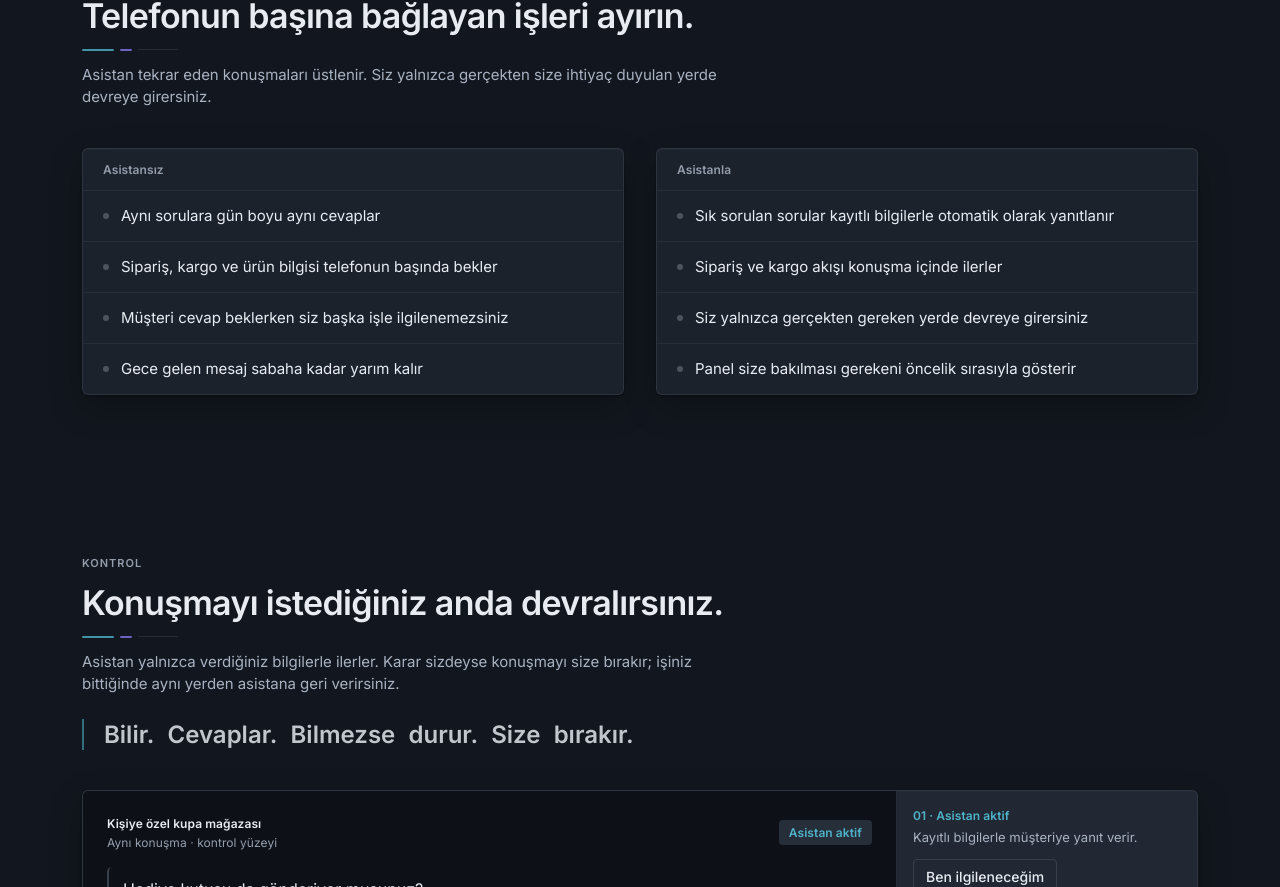
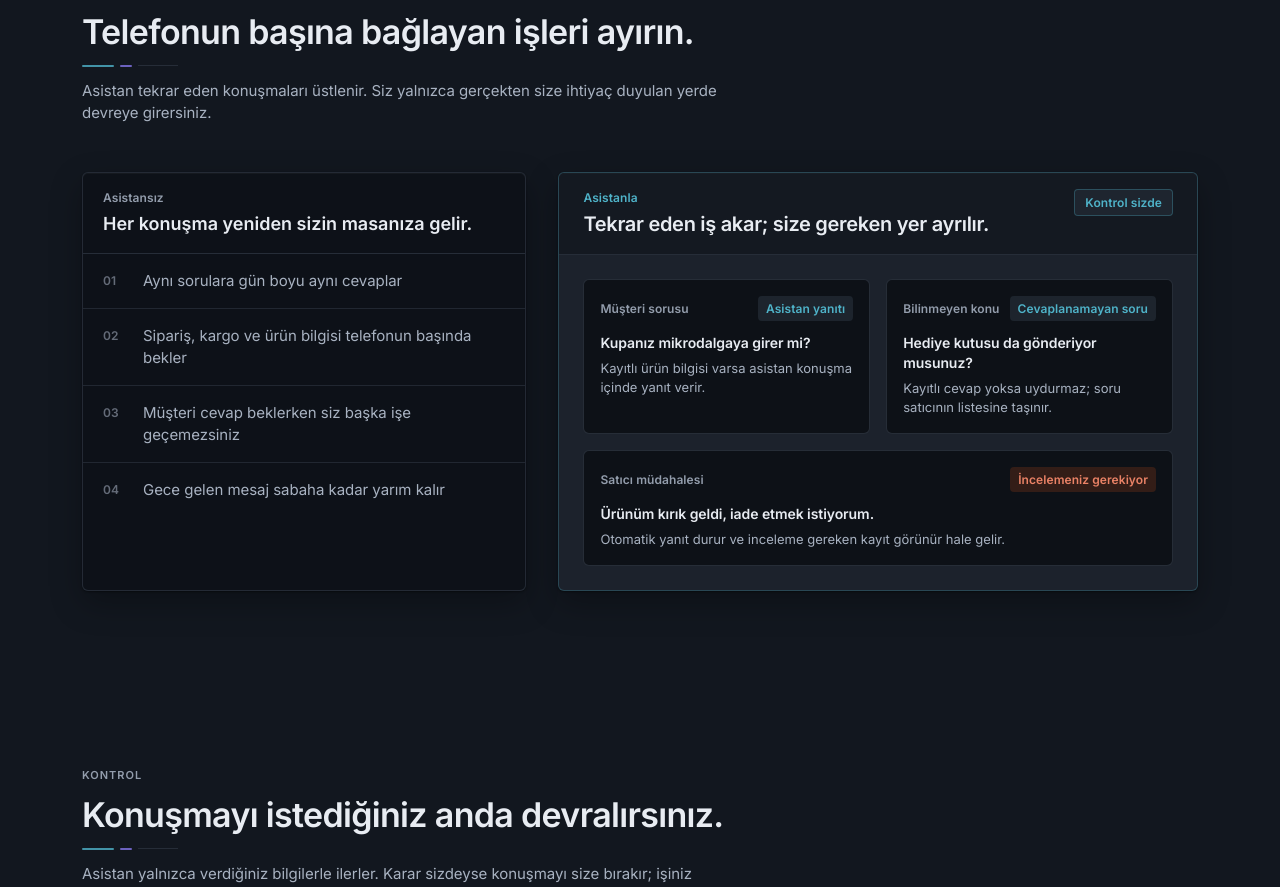
Before and after one commit to keremm44/whatsapp-assistant, a Next.js app in the folder frontend/: page / in a window 1280 px wide. Shown: the part 863-1750 px from the top of the page. Built offline with nearby package versions, Linux system fonts and the light colour scheme; no server answers.

Commit message:
frontend: strengthen assisted day contrast hierarchy

```diff
--- a/frontend/src/components/marketing/day-contrast.tsx
+++ b/frontend/src/components/marketing/day-contrast.tsx
@@ -4,73 +4,142 @@ import { MarketingReveal } from "@/components/marketing/marketing-motion";
 import { MarketingSectionHeading } from "@/components/marketing/section-heading";
 
 /**
- * "Şimdi / Asistanla" — the value section that answers
- * "bu gerçekten işimi azaltır mı, yoksa yönetmem gereken yeni bir
- * yazılım mı?" by contrasting the seller's day, not by listing features.
- *
- * The two columns are ledger-like lists separated by rules — no badges,
- * no metrics, no invented numbers, and no success/warning hues (colour
- * states are reserved for real record states in the product).
+ * Value contrast — deliberately asymmetric. "Asistansız" is compressed
+ * and task-heavy; "Asistanla" gets more room and real product artefacts
+ * so the improvement is felt before it is read. Colour semantics stay
+ * neutral: no invented success green or warning state.
  */
 export function DayContrast() {
   return (
-    <section id="nasil-calisir" className="mx-auto w-full max-w-[1180px] scroll-mt-20 px-4 py-16 md:px-6 md:py-20 lg:px-8">
+    <section
+      id="nasil-calisir"
+      className="mx-auto w-full max-w-[1180px] scroll-mt-20 px-4 py-16 md:px-6 md:py-24 lg:px-8"
+    >
       <MarketingSectionHeading
         eyebrow="Yük"
         title="Telefonun başına bağlayan işleri ayırın."
         description="Asistan tekrar eden konuşmaları üstlenir. Siz yalnızca gerçekten size ihtiyaç duyulan yerde devreye girersiniz."
       />
 
-      <MarketingReveal className="mt-10 grid gap-6 lg:grid-cols-2 lg:gap-8">
-        <ContrastColumn
-          label="Asistansız"
-          items={[
-            "Aynı sorulara gün boyu aynı cevaplar",
-            "Sipariş, kargo ve ürün bilgisi telefonun başında bekler",
-            "Müşteri cevap beklerken siz başka işle ilgilenemezsiniz",
-            "Gece gelen mesaj sabaha kadar yarım kalır",
-          ]}
-        />
-        <ContrastColumn
-          label="Asistanla"
-          items={[
-            "Sık sorulan sorular kayıtlı bilgilerle otomatik olarak yanıtlanır",
-            "Sipariş ve kargo akışı konuşma içinde ilerler",
-            "Siz yalnızca gerçekten gereken yerde devreye girersiniz",
-            "Panel size bakılması gerekeni öncelik sırasıyla gösterir",
-          ]}
-        />
-      </MarketingReveal>
+      <div className="mt-12 grid gap-6 lg:grid-cols-[0.82fr_1.18fr] lg:items-stretch lg:gap-8">
+        <MarketingReveal>
+          <WithoutAssistant />
+        </MarketingReveal>
+        <MarketingReveal>
+          <WithAssistant />
+        </MarketingReveal>
+      </div>
     </section>
   );
 }
 
-function ContrastColumn({
-  label,
-  items,
-}: {
-  label: string;
-  items: string[];
-}) {
+function WithoutAssistant() {
+  const items = [
+    "Aynı sorulara gün boyu aynı cevaplar",
+    "Sipariş, kargo ve ürün bilgisi telefonun başında bekler",
+    "Müşteri cevap beklerken siz başka işe geçemezsiniz",
+    "Gece gelen mesaj sabaha kadar yarım kalır",
+  ];
+
   return (
-    <div className="overflow-hidden rounded-sheet border border-boundary/60 bg-raised shadow-surface">
-      <p className="border-b border-divider px-5 py-3 type-meta font-semibold text-muted-foreground">
-        {label}
-      </p>
-      <ul role="list" className="divide-y divide-divider">
-        {items.map((item) => (
-          <li
-            key={item}
-            className="flex items-start gap-3 px-5 py-3.5 type-body text-foreground"
-          >
+    <div className="h-full overflow-hidden rounded-sheet border border-boundary/55 bg-recessed/75 shadow-surface">
+      <div className="border-b border-divider px-5 py-4">
+        <p className="type-meta font-semibold text-muted-foreground">Asistansız</p>
+        <p className="mt-1 font-heading text-lg font-semibold text-foreground">
+          Her konuşma yeniden sizin masanıza gelir.
+        </p>
+      </div>
+      <ul role="list" className="divide-y divide-divider/80">
+        {items.map((item, index) => (
+          <li key={item} className="grid grid-cols-[28px_minmax(0,1fr)] gap-3 px-5 py-4">
             <span
               aria-hidden="true"
-              className="mt-2 h-1.5 w-1.5 shrink-0 rounded-full bg-muted-foreground/40"
-            />
-            <span>{item}</span>
+              className="type-meta mt-0.5 font-semibold text-muted-foreground/65"
+            >
+              0{index + 1}
+            </span>
+            <span className="type-body text-muted">{item}</span>
           </li>
         ))}
       </ul>
     </div>
   );
 }
+
+function WithAssistant() {
+  return (
+    <div className="h-full overflow-hidden rounded-sheet border border-primary/25 bg-raised shadow-surface">
+      <div className="flex flex-wrap items-start justify-between gap-4 border-b border-divider bg-chrome/35 px-5 py-4 sm:px-6">
+        <div>
+          <p className="type-meta font-semibold text-primary">Asistanla</p>
+          <p className="mt-1 font-heading text-xl font-semibold tracking-[-0.015em] text-foreground">
+            Tekrar eden iş akar; size gereken yer ayrılır.
+          </p>
+        </div>
+        <span className="rounded-control border border-primary/30 bg-selected/60 px-2.5 py-1 type-meta font-semibold text-primary">
+          Kontrol sizde
+        </span>
+      </div>
+
+      <div className="grid gap-4 p-5 sm:p-6 md:grid-cols-2">
+        <ProductArtefact
+          eyebrow="Müşteri sorusu"
+          title="Kupanız mikrodalgaya girer mi?"
+          body="Kayıtlı ürün bilgisi varsa asistan konuşma içinde yanıt verir."
+          emphasis="Asistan yanıtı"
+        />
+        <ProductArtefact
+          eyebrow="Bilinmeyen konu"
+          title="Hediye kutusu da gönderiyor musunuz?"
+          body="Kayıtlı cevap yoksa uydurmaz; soru satıcının listesine taşınır."
+          emphasis="Cevaplanamayan soru"
+        />
+        <ProductArtefact
+          eyebrow="Satıcı müdahalesi"
+          title="Ürünüm kırık geldi, iade etmek istiyorum."
+          body="Otomatik yanıt durur ve inceleme gereken kayıt görünür hale gelir."
+          emphasis="İncelemeniz gerekiyor"
+          attention
+          className="md:col-span-2"
+        />
+      </div>
+    </div>
+  );
+}
+
+function ProductArtefact({
+  eyebrow,
+  title,
+  body,
+  emphasis,
+  attention = false,
+  className,
+}: {
+  eyebrow: string;
+  title: string;
+  body: string;
+  emphasis: string;
+  attention?: boolean;
+  className?: string;
+}) {
+  return (
+    <div
+      className={`rounded-sheet border border-boundary/60 bg-sunken px-4 py-4 transition-[border-color,background-color] duration-200 hover:border-primary/30 hover:bg-recessed/75 ${className ?? ""}`}
+    >
+      <div className="flex flex-wrap items-center justify-between gap-2">
+        <p className="type-meta font-semibold text-muted-foreground">{eyebrow}</p>
+        <span
+          className={
+            attention
+              ? "rounded-control bg-attention-soft px-2 py-1 type-meta font-semibold text-attention"
+              : "rounded-control bg-selected/65 px-2 py-1 type-meta font-semibold text-primary"
+          }
+        >
+          {emphasis}
+        </span>
+      </div>
+      <p className="mt-3 type-row-primary text-foreground">{title}</p>
+      <p className="mt-1.5 type-row-secondary text-muted">{body}</p>
+    </div>
+  );
+}
```
